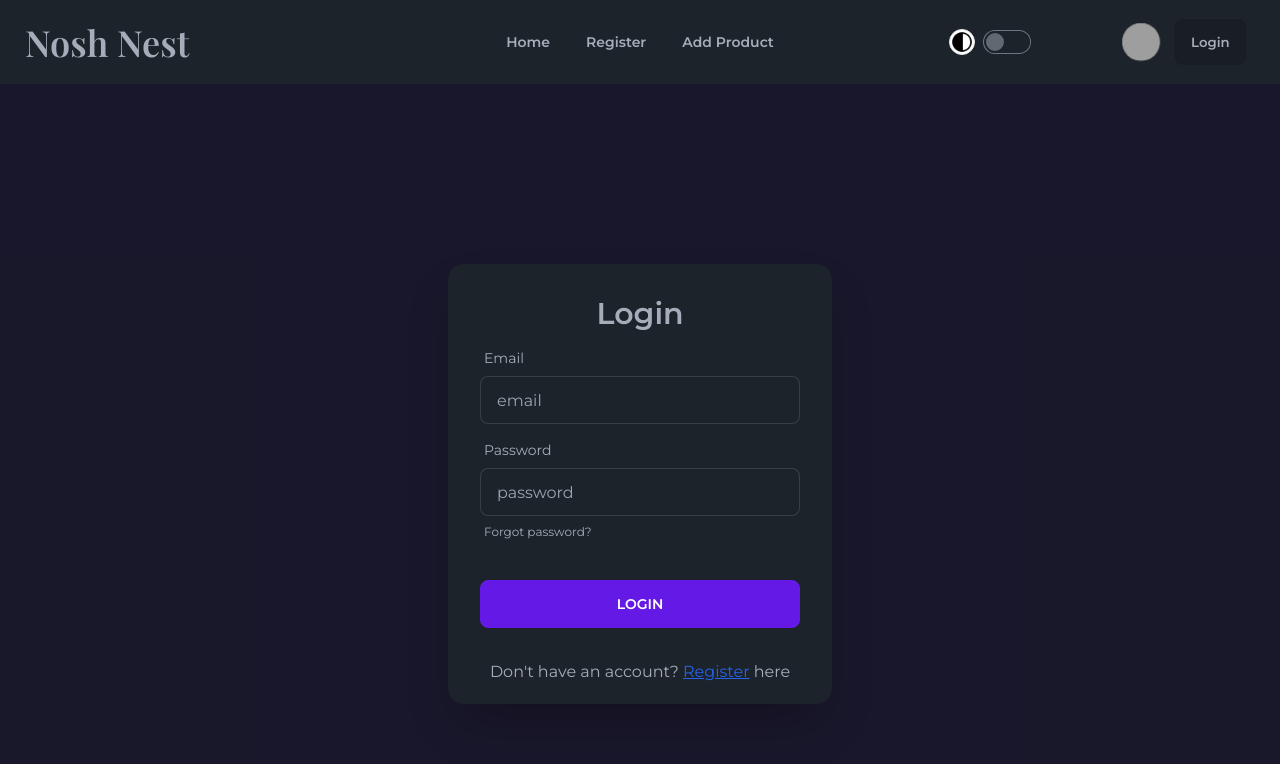
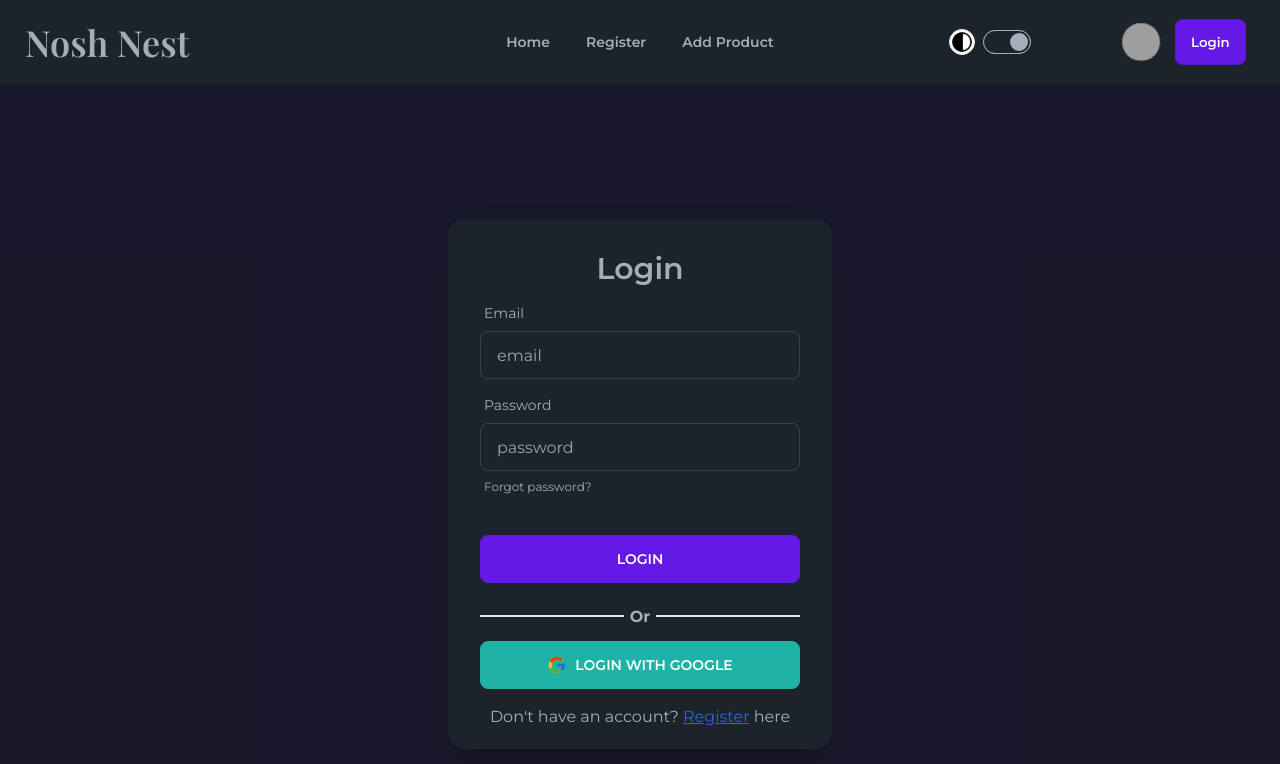
Before and after one commit to ZaibLComrade/Noshnest-Client, a React (Vite) app: page /login in a window 1280 px wide. Shown: the top 764 px of the page. Built offline with nearby package versions, Linux system fonts and the light colour scheme; no server answers; grey boxes are pictures that could not be loaded; some icons are missing.

Commit message:
Added google sign in method

```diff
--- a/src/components/Navbar.jsx
+++ b/src/components/Navbar.jsx
@@ -67,7 +67,7 @@ export default function Navbar({ setDark }) {
 					<div className="bg-white border rounded-full">
 						<img src={ DarkImg } className="w-6 h-6"/>
 					</div>
-					<input type="checkbox" className="toggle" onChange={ handleToggle } />
+					<input type="checkbox" className="toggle" defaultChecked onChange={ handleToggle } />
 				</div>
 				<div className="card-actions">
 					<Link state={ `/cart/${userId}` } to={userId ? `/cart/${userId}` : "/login" }>
@@ -103,7 +103,7 @@ export default function Navbar({ setDark }) {
 								Sign Out
 							</button>
 						) : (
-							<Link to="/login" className="normal-case text-md btn font-montserrat btn-block">
+							<Link to="/login" className="normal-case text-md btn font-montserrat btn-primary">
 								Login
 							</Link>
 						)}
@@ -135,7 +135,7 @@ export default function Navbar({ setDark }) {
 					<div className="bg-white border rounded-full">
 						<img src={ DarkImg } className="w-6 h-6"/>
 					</div>
-					<input type="checkbox" className="toggle" onChange={ handleToggle } />
+					<input type="checkbox" className="toggle" defaultCheckedd onChange={ handleToggle } />
 				</div>
 							</li>
 							<li>
--- a/src/components/brand/ProductsPage.jsx
+++ b/src/components/brand/ProductsPage.jsx
@@ -17,9 +17,9 @@ export default function ProductPage() {
 						<div className="h-[300px] w-full rounded-lg p-4">
 							<img src={ product.img } className="object-contain w-full h-full rounded-lg md:object-cover"/>
 						</div>
-						<div className="flex flex-col justify-between p-4 text-white font-raleway lg:h-full gap-6">
+						<div className="flex flex-col justify-between p-4 text-white font-lato lg:h-full gap-6">
 								<div>
-								<h3 className="font-semibold"><span>Name:</span> <span>{ product.name }</span></h3>
+								<h3 className="text-xl font-semibold font-montserrat"><span>Name:</span> <span>{ product.name }</span></h3>
 								<p><span>Type:</span> <span>{ product.type }</span></p>
 								<p><span>Brand:</span> <span>{ product.brand_name }</span></p>
 									<p className={(product.rating >= 4.5) && "font-semibold"}><span>Rating:</span> <span>{ product.rating }</span></p>
--- a/src/components/brand/Slider.jsx
+++ b/src/components/brand/Slider.jsx
@@ -18,7 +18,7 @@ export default function Slider() {
 					rewind: true,
 					type: "loop",
 					pauseOnHover: false,
-					height: "100vh",
+					height: "90vh",
 					width: "100%",
 				}}
 			>
--- a/src/components/login/LoginForm.jsx
+++ b/src/components/login/LoginForm.jsx
@@ -3,9 +3,10 @@ import useAuth from "../../hooks/useAuth";
 import useServer from "../../hooks/useServer";
 import Swal from "sweetalert2";
 import {useState} from "react";
+import { FcGoogle } from "react-icons/fc"
 
 export default function LoginForm() {
-	const { loginUser, user, setLoading } = useAuth();
+	const { loginUser, googleSignInUser, user, setLoading } = useAuth();
 	const [tempEmail, setTempEmail] = useState("");
 	const navigate = useNavigate();
 	const location = useLocation();
@@ -100,6 +101,13 @@ export default function LoginForm() {
 			});
 	};
 
+	const handleGoogleSignIn = e => {
+		e.preventDefault();
+		googleSignInUser()
+			.then(() => navigate(location?.state || "/"))
+			.catch(err => console.error(err));
+  }
+
 	return (
 		<div>
 			{location.state && (
@@ -151,9 +159,14 @@ export default function LoginForm() {
 						<button className="btn btn-primary">Login</button>
 					</div>
 				</form>
+				<div className="w-full px-8 mx-auto mb-4 text-center">
+					<hr className="w-full border"/>
+					<p className="relative w-8 mx-auto font-bold bg-base-100 -top-3"> Or</p>
+					<button onClick={ handleGoogleSignIn } className="flex items-center w-full btn btn-accent gap-2"><FcGoogle className="text-xl"/><div>Login with Google</div></button>
+				</div>
 				<div className="mx-auto text-sm text-center md:text-base">
 					<p>
-						Don't have an account?{" "}
+						Don&apos;t have an account?{" "}
 						<Link
 							className="text-blue-600 underline hover:text-blue-500"
 							to="/register"
--- a/src/providers/AuthProvider.jsx
+++ b/src/providers/AuthProvider.jsx
@@ -8,6 +8,8 @@ import {
 	onAuthStateChanged,
 	updateProfile,
 	signOut,
+	GoogleAuthProvider,
+	signInWithPopup,
 } from "firebase/auth";
 
 export const AuthContext = createContext(null);
@@ -32,6 +34,12 @@ export default function AuthProvider({ children }) {
 		})
 		return () => unsubscribe();
 	}, [server])
+
+	const googleSignInUser = () => {
+		setLoading(true);
+		const provider = new GoogleAuthProvider;
+		return signInWithPopup(auth, provider);
+	}
 
 	const createUser = (email, password) => {
 		setLoading(false);
@@ -59,6 +67,7 @@ export default function AuthProvider({ children }) {
 		loginUser,
 		logoutUser,
 		updateProfile,
+		googleSignInUser,
 	}
 
 	return <AuthContext.Provider value={ authValue }>
```
